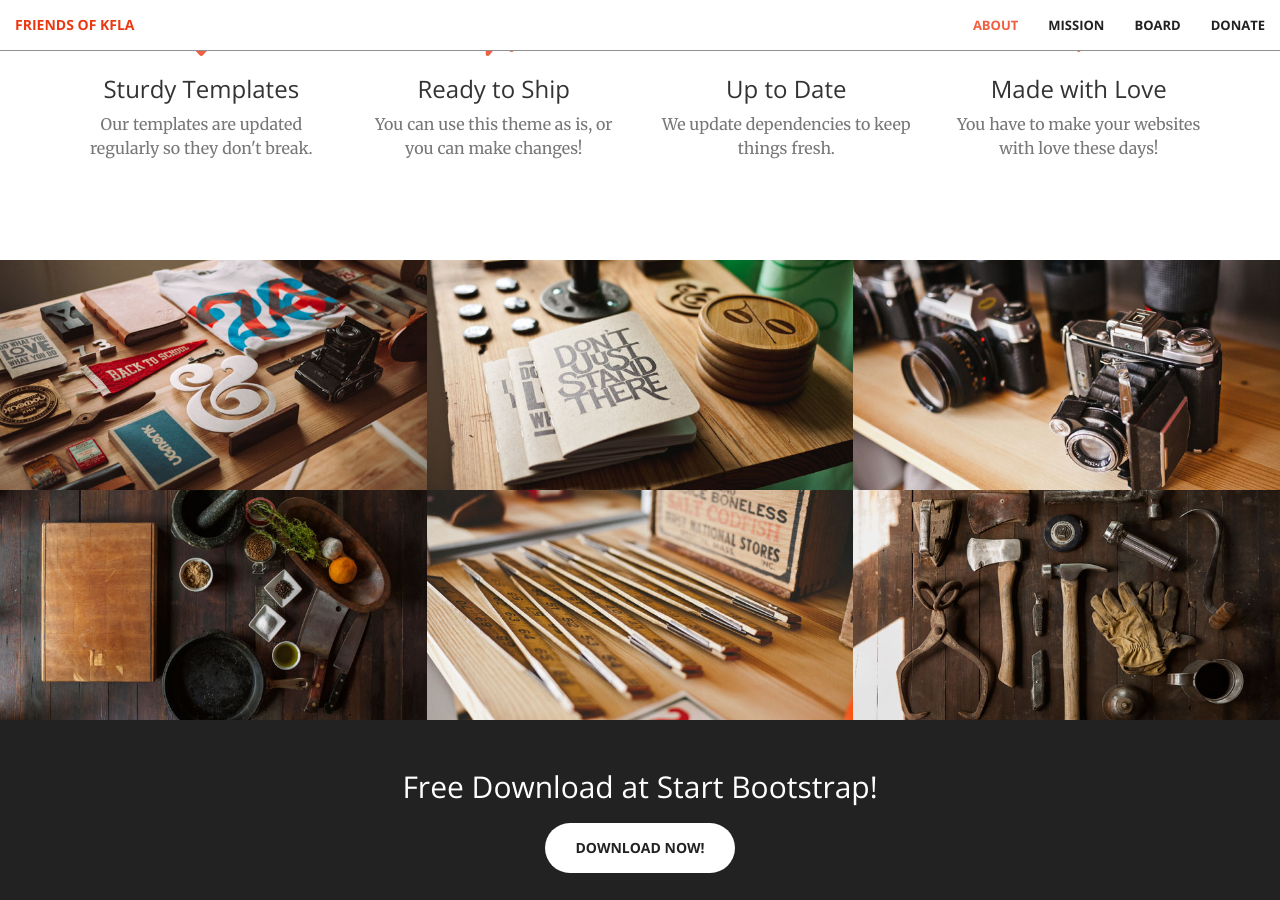
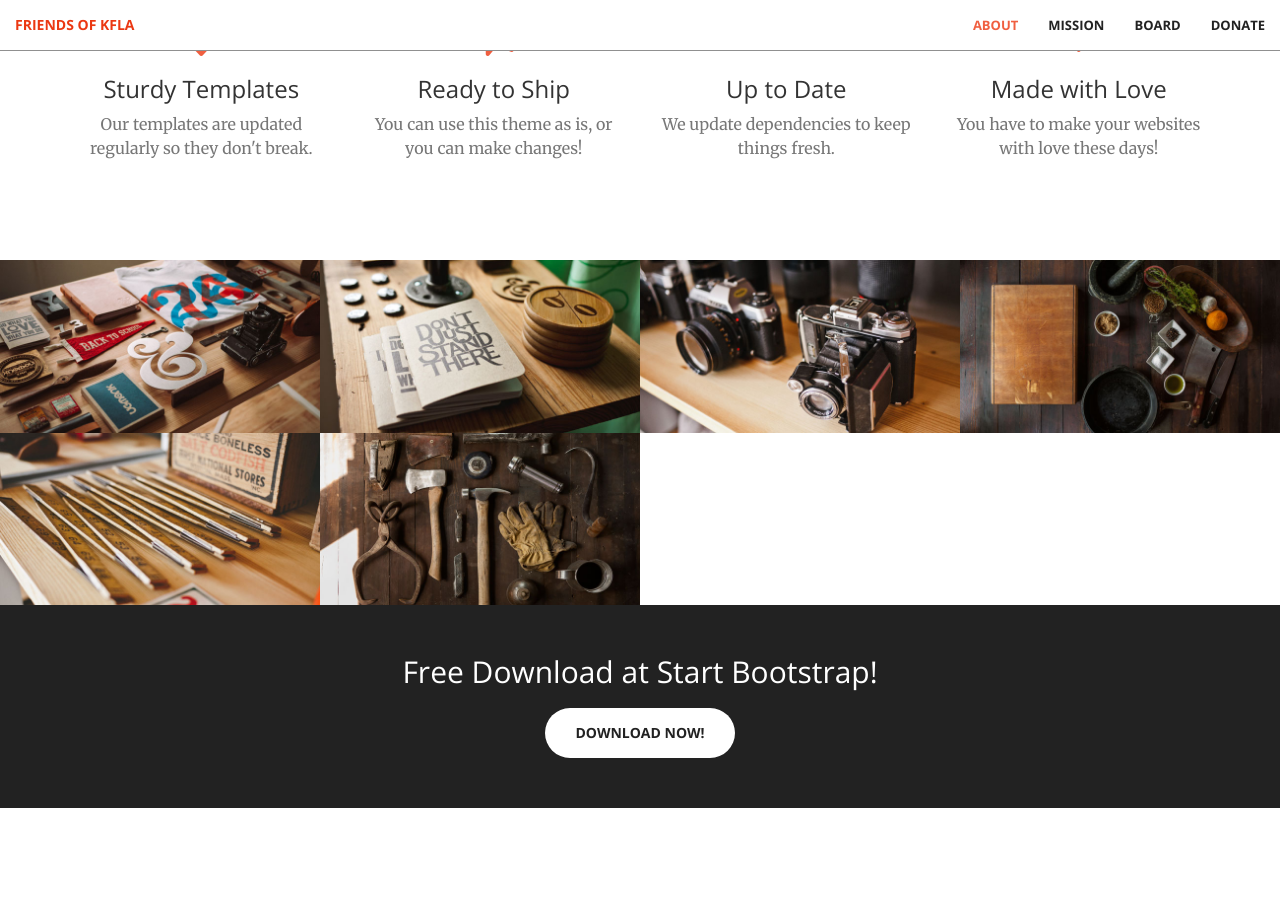
Before and after one commit to friendsofkfla/friendsofkfla.github.io, a Jekyll site: the page built from index.html, in a window 1280 px wide and 900 px high, scrolled down 1514 px. Built offline with Jekyll 4.4.1, drawn with Linux system fonts in a browser that asks for light colours.

Commit message:
Change portfiolio grid size

```diff
--- a/_includes/portfolio.html
+++ b/_includes/portfolio.html
@@ -1,7 +1,7 @@
 <section class="no-padding" id="portfolio">
     <div class="container-fluid">
         <div class="row no-gutter">
-            <div class="col-lg-4 col-sm-6">
+            <div class="col-lg-3 col-sm-6">
                 <a href="#" class="portfolio-box">
                     <img src="img/portfolio/1.jpg" class="img-responsive" alt="">
                     <div class="portfolio-box-caption">
@@ -16,7 +16,7 @@
                     </div>
                 </a>
             </div>
-            <div class="col-lg-4 col-sm-6">
+            <div class="col-lg-3 col-sm-6">
                 <a href="#" class="portfolio-box">
                     <img src="img/portfolio/2.jpg" class="img-responsive" alt="">
                     <div class="portfolio-box-caption">
@@ -31,7 +31,7 @@
                     </div>
                 </a>
             </div>
-            <div class="col-lg-4 col-sm-6">
+            <div class="col-lg-3 col-sm-6">
                 <a href="#" class="portfolio-box">
                     <img src="img/portfolio/3.jpg" class="img-responsive" alt="">
                     <div class="portfolio-box-caption">
@@ -46,7 +46,7 @@
                     </div>
                 </a>
             </div>
-            <div class="col-lg-4 col-sm-6">
+            <div class="col-lg-3 col-sm-6">
                 <a href="#" class="portfolio-box">
                     <img src="img/portfolio/4.jpg" class="img-responsive" alt="">
                     <div class="portfolio-box-caption">
@@ -61,7 +61,7 @@
                     </div>
                 </a>
             </div>
-            <div class="col-lg-4 col-sm-6">
+            <div class="col-lg-3 col-sm-6">
                 <a href="#" class="portfolio-box">
                     <img src="img/portfolio/5.jpg" class="img-responsive" alt="">
                     <div class="portfolio-box-caption">
@@ -76,7 +76,7 @@
                     </div>
                 </a>
             </div>
-            <div class="col-lg-4 col-sm-6">
+            <div class="col-lg-3 col-sm-6">
                 <a href="#" class="portfolio-box">
                     <img src="img/portfolio/6.jpg" class="img-responsive" alt="">
                     <div class="portfolio-box-caption">
```
